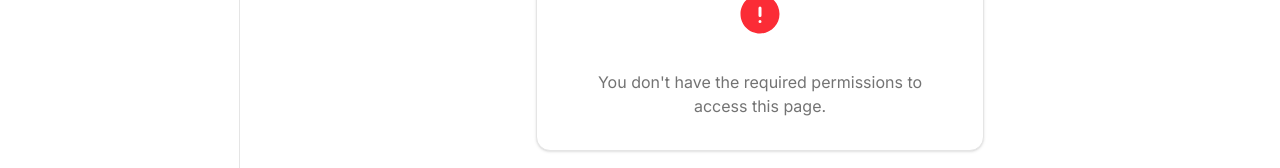
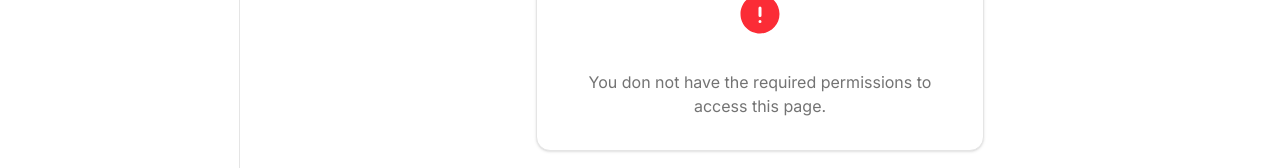
Before and after one commit to cvieirasp/agil-app, a Next.js app: page /unauthorized in a window 1280 px wide. Shown: the part 456-624 px from the top of the page. Built offline with nearby package versions, Linux system fonts and the light colour scheme.

Commit message:
fix: update message

```diff
--- a/src/app/(authenticated)/unauthorized/page.tsx
+++ b/src/app/(authenticated)/unauthorized/page.tsx
@@ -12,7 +12,7 @@ export default function UnauthorizedPage() {
           <ExclamationCircleIcon className="h-12 w-12 text-red-500" />
         </div>
         <p className="mt-2 text-muted-foreground text-center">
-          You don't have the required permissions to access this page.
+          You don not have the required permissions to access this page.
         </p>
       </Card>
     </div>
```
